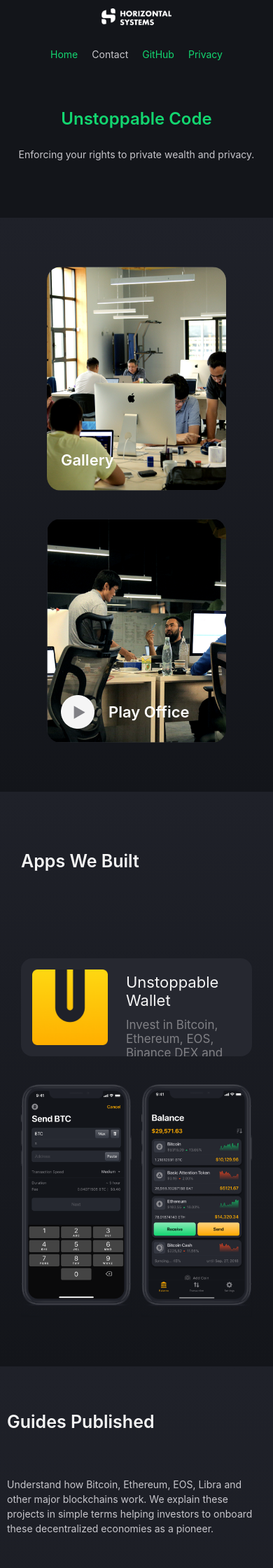
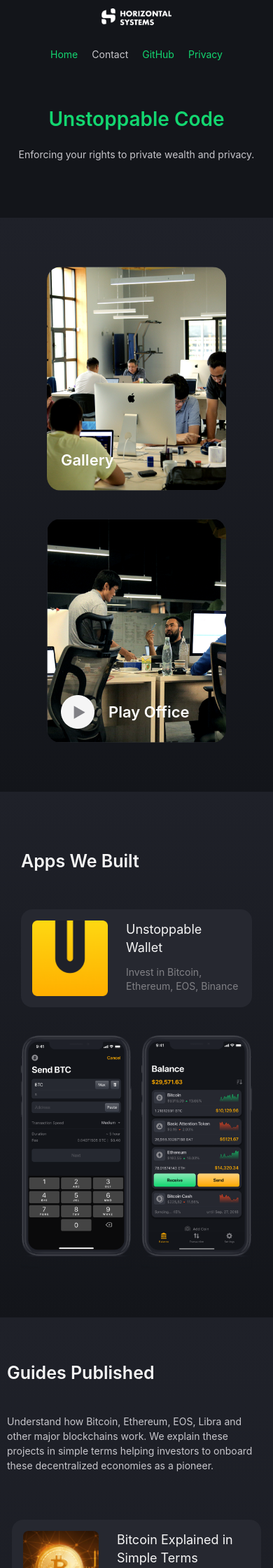
Before and after one commit to horizontalsystems/horizontalsystems.github.io, a Jekyll site: the page built from index.md, in a window 390 px wide. Shown: the top 2240 px of the page at 70% size. Built offline with Jekyll 4.4.1, drawn with Linux system fonts in a browser that asks for light colours.

Commit message:
Improve responsive design

```diff
--- a/_layouts/default.html
+++ b/_layouts/default.html
@@ -45,10 +45,6 @@
           <div class="section">
             <div class="section-half">
               <div class="secondary-title">Apps We Built</div>
-
-              <div class="section-description">
-
-              </div>
 
               <div class="card card-wallet">
                 <div class="card-icon">
--- a/_sass/card.scss
+++ b/_sass/card.scss
@@ -13,7 +13,11 @@
 }
 
 .card-wallet {
-  margin-top: 60px
+  margin-top: 60px;
+
+  @include sm {
+    margin-top: 30px
+  }
 }
 
 .card-icon {
@@ -24,12 +28,21 @@
   display: flex;
   flex-direction: column;
   padding: 5px 0 5px 20px;
+  overflow: hidden;
+
+  @include sm {
+    padding-top: 0;
+  }
 }
 
 .card-title {
   font-size: 22px;
   line-height: 26px;
   color: $light;
+
+  @include sm {
+    font-size: 18px;
+  }
 }
 
 .card-description {
@@ -37,4 +50,8 @@
   font-size: 17px;
   line-height: 20px;
   color: $grey;
+
+  @include sm {
+    font-size: 14px;
+  }
 }
--- a/_sass/main.scss
+++ b/_sass/main.scss
@@ -121,7 +121,7 @@
   }
 
   @include sm {
-    font-size: 24px;
+    font-size: 28px;
     line-height: 40px;
   }
 }
@@ -140,6 +140,7 @@
 
   @include sm {
     font-size: 25px;
+    padding-bottom: 20px;
   }
 }
 
@@ -173,6 +174,14 @@
   }
 
   @include md {
+    flex-direction: column;
+
+    .guide {
+      max-width: 100%;
+    }
+  }
+
+  @include sm {
     flex-direction: column;
 
     .guide {
--- a/_sass/subscribe-form.scss
+++ b/_sass/subscribe-form.scss
@@ -51,6 +51,10 @@
   text-align: center;
   font-size: 36px;
   line-height: 43px;
+
+  @include sm {
+    font-size: 26px;
+  }
 }
 .ml-form-successBody .ml-form-successContent p {
   font-size: 14px;
```
